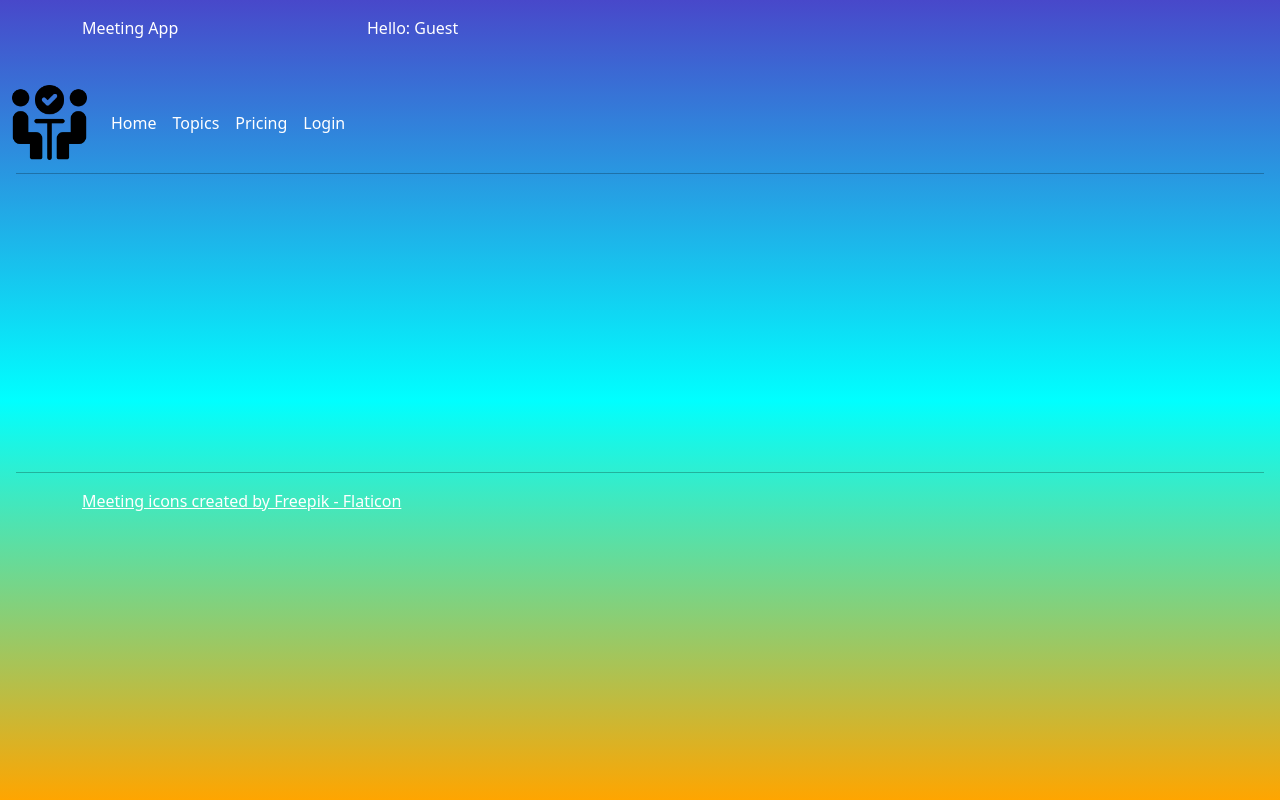
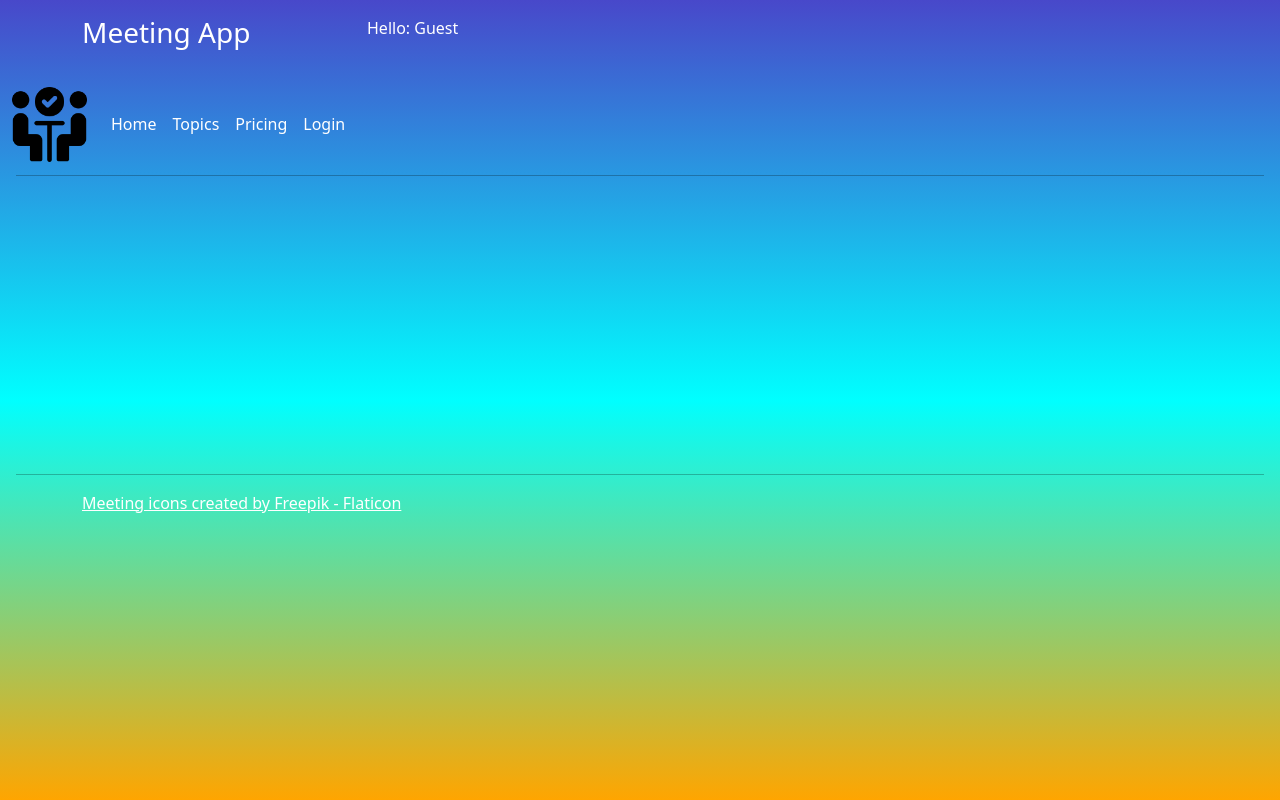
Before and after one commit to hajajmaor/meeting-itinerary, a React (Create React App) app in the folder meeting-app/: page / in a window 1280 px wide. Built offline with nearby package versions, Linux system fonts and the light colour scheme.

Commit message:
display app name in h3

```diff
--- a/meeting-app/src/components/Layout.tsx
+++ b/meeting-app/src/components/Layout.tsx
@@ -9,7 +9,7 @@ export default function Layout() {
     return <>
         <header className="my-3 container m-auto">
             <div className="row">
-                <p className="col-md-3">Meeting App</p>
+                <h3 className="col-md-3">Meeting App</h3>
                 <p className="col-md">Hello: {user?.username ?? "Guest"}</p>
             </div>
         </header>
```
